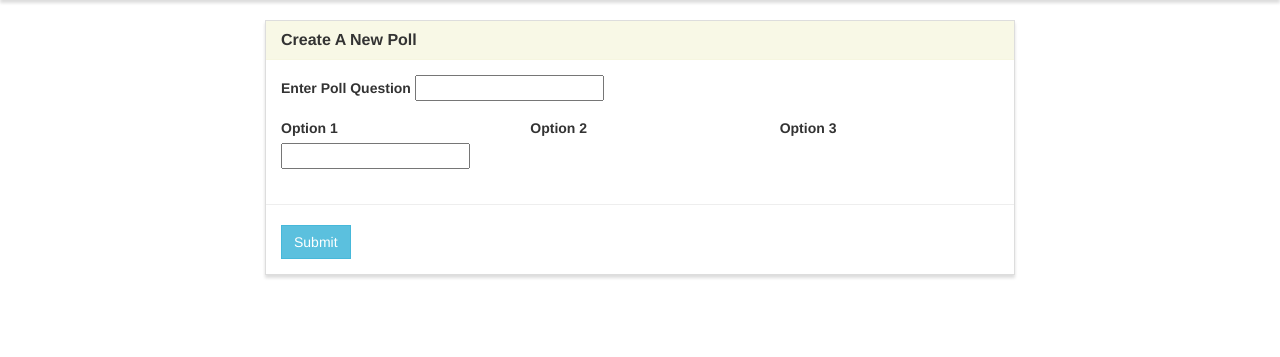
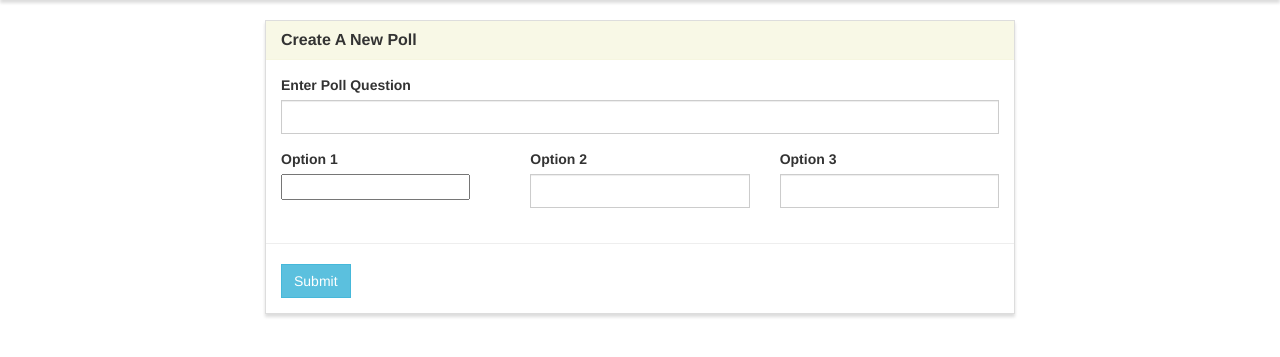
Before and after one commit to daniuboa/django_polls_app, a Django app: page /create/ in a window 1280 px wide. Shown: the part 52-409 px from the top of the page. Run offline with Django 4.2, Linux system fonts and the light colour scheme; some libraries are stand-ins or nearby versions.

Commit message:
update create.html

```diff
--- a/poll/templates/poll/create.html
+++ b/poll/templates/poll/create.html
@@ -1,5 +1,6 @@
 <!-- create.html -->
 {% extends "poll/base.html" %}
+{% load widget_tweaks %}
 
 {% block title %}Create Poll{% endblock %}
 
@@ -17,7 +18,7 @@
                         <div class="col-lg-12">
                             <div class="form-group">
                                 <label for="question">Enter Poll Question</label>
-                                {{ form.question }}
+                                {% render_field form.question rows="3" class="form-control" %}
                             </div>
                         </div>
                     </div>
@@ -26,19 +27,19 @@
                         <div class="col-lg-4">
                             <div class="form-group">
                                 <label for="option1">Option 1</label>
-                                {{ form.option_one }}
+                                {% render_field form.option_one class="from-control" %}
                             </div>
                         </div>
                         <div class="col-lg-4">
                             <div class="form-group">
                                 <label for="option2">Option 2</label>
-                                {{ form.option_2 }}
+                                {% render_field form.option_two class="form-control" %}
                             </div>
                         </div>
                         <div class="col-lg-4">
                             <div class="form-group">
                                 <label for="option3">Option 3</label>
-                                {{ form.option_3 }}
+                                {% render_field form.option_three class="form-control" %}
                             </div>
                         </div>
                     </div>
```
